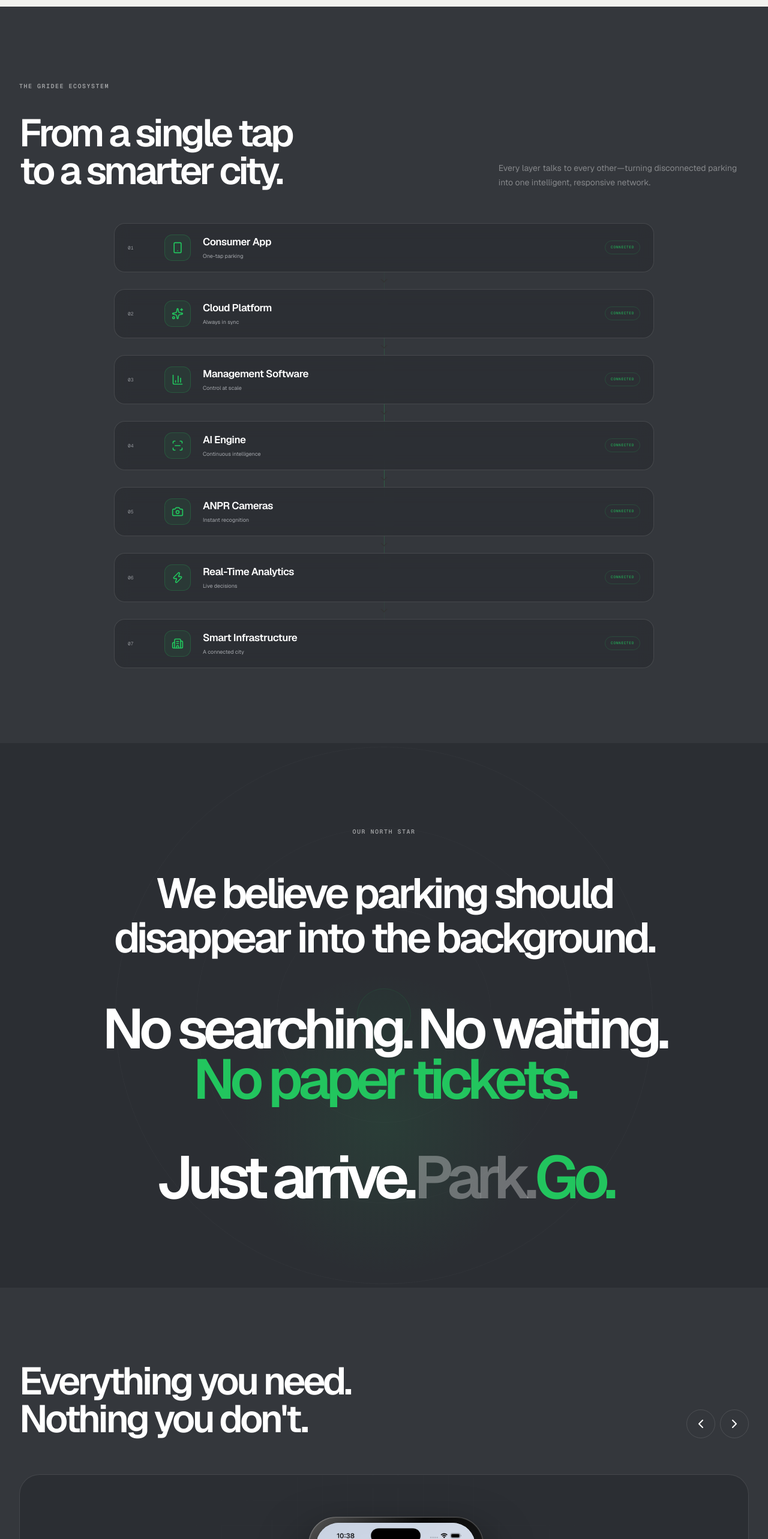
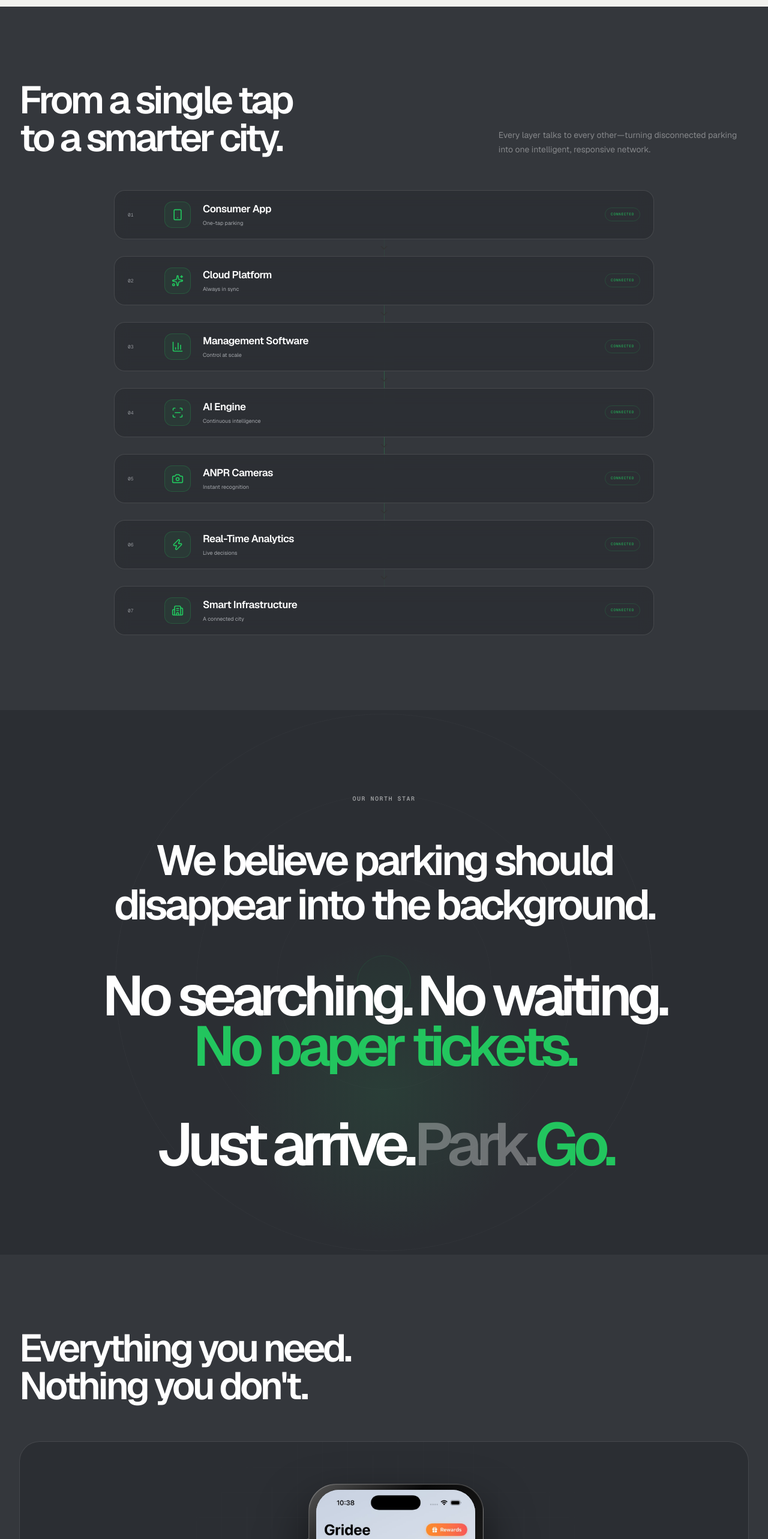
Before and after one commit to Rishabh-0707/gridee_, a Next.js app: page / in a window 1280 px wide. Shown: the part 4440-7006 px from the top of the page at 60% size. Built offline with nearby package versions, Linux system fonts and the light colour scheme.

Commit message:
Remove ecosystem and testimonial labels

```diff
--- a/app/globals.css
+++ b/app/globals.css
@@ -1122,6 +1122,7 @@ h2 em {
 .screenshots { padding:180px 0; }
 .screenshots-head{display:flex;align-items:flex-end;justify-content:space-between;margin-bottom:60px}.carousel-controls{display:flex;gap:8px}.carousel-controls button{width:48px;height:48px;display:grid;place-items:center;border:1px solid var(--line);border-radius:50%;background:transparent;color:#fff;transition:.25s}.carousel-controls button:hover{border-color:var(--green);color:var(--green)}
 .screenshots-head h2 { margin-top: 0; }
+.testimonials-head h2 { margin-top: 0; }
 .screenshot-label h3 { margin-top: 0; }
 .screenshot-stage{position:relative;min-height:720px;padding:70px;display:grid;grid-template-columns:.8fr 1fr .7fr;align-items:center;gap:40px;overflow:hidden;border:1px solid var(--line);border-radius:34px;background:radial-gradient(circle at 50% 50%,rgba(34,197,94,.11),transparent 34%),#090909}.screenshot-stage::before{content:"";position:absolute;inset:0;background-image:linear-gradient(rgba(255,255,255,.025) 1px,transparent 1px),linear-gradient(90deg,rgba(255,255,255,.025) 1px,transparent 1px);background-size:42px 42px;mask-image:radial-gradient(circle,#000,transparent 65%)}
 .screenshot-label{position:relative;z-index:2}.screenshot-label>span{color:var(--green);font-family:var(--font-geist-mono),monospace;font-size:8px;letter-spacing:.12em}.screenshot-label h3{margin:18px 0 0;font-size:48px;font-weight:520;letter-spacing:-.065em}.screenshot-label p{max-width:240px;margin:16px 0 0;color:#666;font-size:13px;line-height:1.6}.carousel-phone{position:relative;z-index:2;margin:auto}.carousel-phone .phone-frame{width:292px;height:596px}.carousel-list{position:relative;z-index:2;display:flex;flex-direction:column}.carousel-list button{padding:15px 4px;display:flex;align-items:center;gap:14px;border:0;border-bottom:1px solid var(--line);background:transparent;color:#555;font-size:12px;text-align:left;transition:.25s}.carousel-list button span{font-family:var(--font-geist-mono),monospace;font-size:7px}.carousel-list button.active{padding-left:13px;color:#fff;border-bottom-color:var(--green)}
--- a/app/page.tsx
+++ b/app/page.tsx
@@ -10,8 +10,6 @@ import {
   Car,
   Check,
   ChevronDown,
-  ChevronLeft,
-  ChevronRight,
   CircleParking,
   Clock3,
   CreditCard,
@@ -486,7 +484,7 @@ export default function Home() {
       </section>
 
       <section className="technology section-shell" id="technology">
-        <Reveal className="technology-head"><SectionEyebrow>The Gridee ecosystem</SectionEyebrow><h2>From a single tap<br />to a smarter city.</h2><p>Every layer talks to every other—turning disconnected parking into one intelligent, responsive network.</p></Reveal>
+        <Reveal className="technology-head"><h2>From a single tap<br />to a smarter city.</h2><p>Every layer talks to every other—turning disconnected parking into one intelligent, responsive network.</p></Reveal>
         <div className="ecosystem">
           <div className="ecosystem-spine" />
           {ecosystem.map((item, i) => { const Icon = item.icon; return <Reveal className="eco-wrap" key={item.label} delay={i * 0.04}><article className="eco-card"><span className="eco-index">0{i + 1}</span><div className="eco-icon"><Icon size={20} /></div><div><h3>{item.label}</h3><p>{item.detail}</p></div><span className="eco-state">CONNECTED</span></article>{i < ecosystem.length - 1 && <ChevronDown className="eco-arrow" size={18} />}</Reveal>; })}
@@ -504,7 +502,7 @@ export default function Home() {
       </section>
 
       <section className="screenshots section-shell">
-        <Reveal className="screenshots-head"><div><h2>Everything you need.<br />Nothing you don&apos;t.</h2></div><div className="carousel-controls"><button aria-label="Previous screen" onClick={() => setCarousel((carousel - 1 + screens.length) % screens.length)}><ChevronLeft /></button><button aria-label="Next screen" onClick={() => setCarousel((carousel + 1) % screens.length)}><ChevronRight /></button></div></Reveal>
+        <Reveal className="screenshots-head"><div><h2>Everything you need.<br />Nothing you don&apos;t.</h2></div></Reveal>
         <div className="screenshot-stage">
           <div className="screenshot-label"><h3>{screens[carousel].title}</h3><p>{screens[carousel].kicker}</p></div>
           <motion.div className="carousel-phone" key={carousel} initial={{ opacity: 0, x: 40, rotate: 5 }} animate={{ opacity: 1, x: 0, rotate: 0 }} transition={{ duration: 0.55 }}><PhoneMockup screen={screens[carousel].key} /></motion.div>
@@ -514,7 +512,7 @@ export default function Home() {
 
       <section className="testimonials">
         <div className="section-shell">
-          <Reveal className="testimonials-head"><SectionEyebrow>Things we hear at the gate</SectionEyebrow><h2>Small changes.<br />Better mornings.</h2></Reveal>
+          <Reveal className="testimonials-head"><h2>Small changes.<br />Better mornings.</h2></Reveal>
           <div className="testimonial-grid">{testimonials.map((item, i) => <Reveal key={item.name} delay={i * 0.08}><article className="testimonial-card"><div className="quote-mark">“</div><blockquote>{item.quote}</blockquote><div className="person"><span>{item.initials}</span><div><strong>{item.name}</strong><small>{item.role}</small></div><i><Check size={11} /></i></div></article></Reveal>)}</div>
         </div>
       </section>
```
